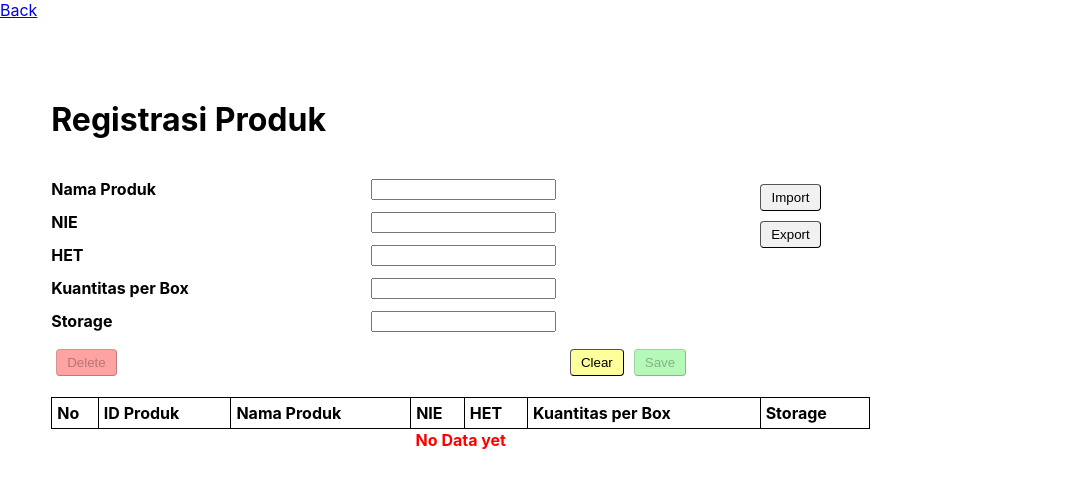
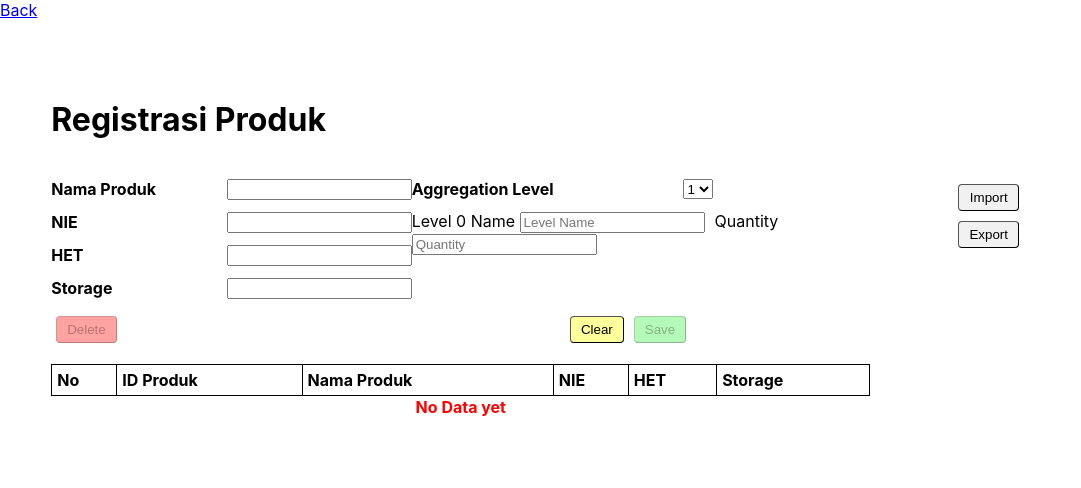
Before and after one commit to KevinDallian/QRCode, a React (Create React App) app: page /registrasi in a window 1280 px wide. Shown: the top 488 px of the page, without its empty margins (0-1081 px from the left). Built offline with nearby package versions, Linux system fonts and the light colour scheme.

Commit message:
added dynamic form for registration product

```diff
--- /dev/null
+++ b/src/Components/DynamicForm/DynamicForm.js
@@ -0,0 +1,21 @@
+export default function DynamicForm({aggregations, onFormDataChange}) {
+
+    const formData = aggregations.map((aggregation, index) => {
+        return (
+            <div key={index}>
+                <label>
+                    Level {index} Name <input style={{marginRight:'10px'}}name='name' placeholder={'Level Name'} value={aggregation.name || ''} onChange={(e) => {onFormDataChange(index, e)}}/>
+                </label>
+                <label>
+                    Quantity <input name='quantity' type='number' placeholder='Quantity' value={aggregation.quantity} onChange={(e) => {onFormDataChange(index, e)}}/>
+                </label>
+
+            </div>
+        )
+    });
+    return (
+        <>
+            {formData}
+        </>
+    );
+}
--- a/src/Components/FormDetail/FormDetail.css
+++ b/src/Components/FormDetail/FormDetail.css
@@ -1,5 +1,4 @@
 .box {
-    width: 50vw;
     display: grid;
     grid-template-columns: 1fr 1fr;
     justify-items: left;
--- a/src/Components/FormDetail/FormDetail.js
+++ b/src/Components/FormDetail/FormDetail.js
@@ -30,14 +30,14 @@ export function DateForm({variableName, value, setValue}){
     );
 }
 
-export function OptionForm({variableName, options, value, setValue}) {
+export function OptionForm({variableName, options, value, setValue, hasDefaultValue = true}) {
     const optionList = options.map((option) => <option key={option} value={option}>{option}</option>);
     return (
         <>
             <div className='box'>
                 <label id='label'>{variableName}</label>
                 <select value={value} onChange={(e)=>setValue(e.target.value)}>
-                    <option value=''>Pilih {variableName}</option>
+                    {hasDefaultValue && <option value=''>Pilih {variableName}</option> }
                     {optionList}
                 </select>
             </div>
--- a/src/Pages/Agregasi/Agregasi.js
+++ b/src/Pages/Agregasi/Agregasi.js
@@ -97,7 +97,6 @@ export default function Agregasi({jobs, products, globalOrders, setGlobalOrders,
             return order;
         });
         setGlobalOrders(updatedOrders);
-        console.log(updatedOrders);
         setGlobalMasterbox([...masterboxs, masterbox]);
         setPrintData(printData);
         toggleModal("PrintModal");
--- a/src/Pages/Registrasi/Registrasi.css
+++ b/src/Pages/Registrasi/Registrasi.css
@@ -14,5 +14,5 @@
 }
 
 #twoBtn {
-    margin-left: 5vw;
+    margin-right: 20vw;
 }
--- a/src/Pages/Registrasi/Registrasi.js
+++ b/src/Pages/Registrasi/Registrasi.js
@@ -1,22 +1,46 @@
-import { useState } from 'react';
+import { useEffect, useState } from 'react';
 import './Registrasi.css';
 import ActionButton from '../../Components/ActionButton/ActionButton';
 import ReactTable from '../../Components/Table/ReactTable';
 import { Link } from 'react-router-dom';
-import { FormDetail } from '../../Components/FormDetail/FormDetail';
+import { FormDetail, OptionForm } from '../../Components/FormDetail/FormDetail';
+import DynamicForm from '../../Components/DynamicForm/DynamicForm';
 
 export default function Registrasi({products, setProducts}){
     const [name, setName] = useState('');
     const [nie, setNIE] = useState('');
     const [het, setHET] = useState('');
-    const [quantity, setQuantity] = useState('');
     const [storage, setStorage] = useState('');
     const [currentIndex, setCurrentIndex] = useState(null);
+    const [aggregationLvl, setAggregationLvl] = useState(0);
+    const [aggregations, setAggregations] = useState([]);
 
-    const header = ["No", "ID Produk", "Nama Produk", "NIE", "HET", "Kuantitas per Box", "Storage"];
+    const header = ["No", "ID Produk", "Nama Produk", "NIE", "HET", "Storage"];
+
+    const onAggregationFormChange = (index, event) => {
+        let data = [...aggregations];
+
+        if (!data[index]) {
+            return
+        }
+        data[index][event.target.name] = event.target.value;
+        setAggregations(data);
+    }
+
+    const setAggregationForm = (quantity) => {
+        let newFields = [{}];
+        for (let i=1;i<quantity;i++) {
+            newFields.push({name:'', quantity:0});
+        }
+        setAggregations(newFields);
+    }
+
+    useEffect(() => {
+        setAggregationForm(aggregationLvl);
+    }, [aggregationLvl, setAggregationLvl]);
 
     function validateData(){
-        return name === "" || nie === "" || het === "" || quantity === "" || storage === "";
+        return name === "" || nie === "" || het === "" || storage === "";
     }
 
     function onClickRow(index){
@@ -33,7 +57,6 @@ export default function Registrasi({products, setProducts}){
                 name: name,
                 nie: nie,
                 het: het,
-                quantity: quantity,
                 storage: storage,
               };
               const newData = [...products.slice(0, currentIndex), updatedData, ...products.slice(currentIndex + 1)];
@@ -46,7 +69,6 @@ export default function Registrasi({products, setProducts}){
                 name : name,
                 nie : nie,
                 het : het,
-                quantity : quantity,
                 storage : storage
             };
             setProducts([...products, newData]);
@@ -64,7 +86,6 @@ export default function Registrasi({products, setProducts}){
         setName('');
         setNIE('');
         setHET('');
-        setQuantity('');
         setStorage('');
         setCurrentIndex(null);
     }
@@ -73,7 +94,6 @@ export default function Registrasi({products, setProducts}){
         setName(data.name);
         setNIE(data.nie);
         setHET(data.het);
-        setQuantity(data.quantity);
         setStorage(data.storage);
     }
 
@@ -81,14 +101,17 @@ export default function Registrasi({products, setProducts}){
         <>
             <Link to="/">Back</Link>
             <h1 className='title'>Registrasi Produk</h1>
-            <div className='flex-row'>
+            <div className='flex-space-between form-border'>
                 <form id='form'>
                     <FormDetail variableName={"Nama Produk"} value={name} setValue={(e)=>setName(e)} />
                     <FormDetail variableName={"NIE"} value={nie} setValue={(e)=>setNIE(e)}/>
                     <FormDetail variableName={"HET"} value={het} setValue={(e)=>setHET(e)}/>
-                    <FormDetail variableName={"Kuantitas per Box"} value={quantity} setValue={(e)=>setQuantity(e)}/>
                     <FormDetail variableName={"Storage"} value={storage} setValue={(e)=>setStorage(e)}/>
                 </form>
+                <div>
+                    <OptionForm variableName={"Aggregation Level"} options={[1, 2, 3]} value={aggregationLvl} setValue={setAggregationLvl} hasDefaultValue={false}/>
+                    <DynamicForm aggregations={aggregations} onFormDataChange={onAggregationFormChange}/>
+                </div>
                 <div id='twoBtn' className='flex-column'>
                     <ActionButton name={"Import"} color='#f1f1f1' onClickFunction={()=> {console.log('Import')}}/>
                     <ActionButton name={"Export"} color='#f1f1f1' onClickFunction={()=> {console.log('Export')}}/>
```
Also changed, not shown: src/Components/DynamicForm/DynamicForm.css (added).
